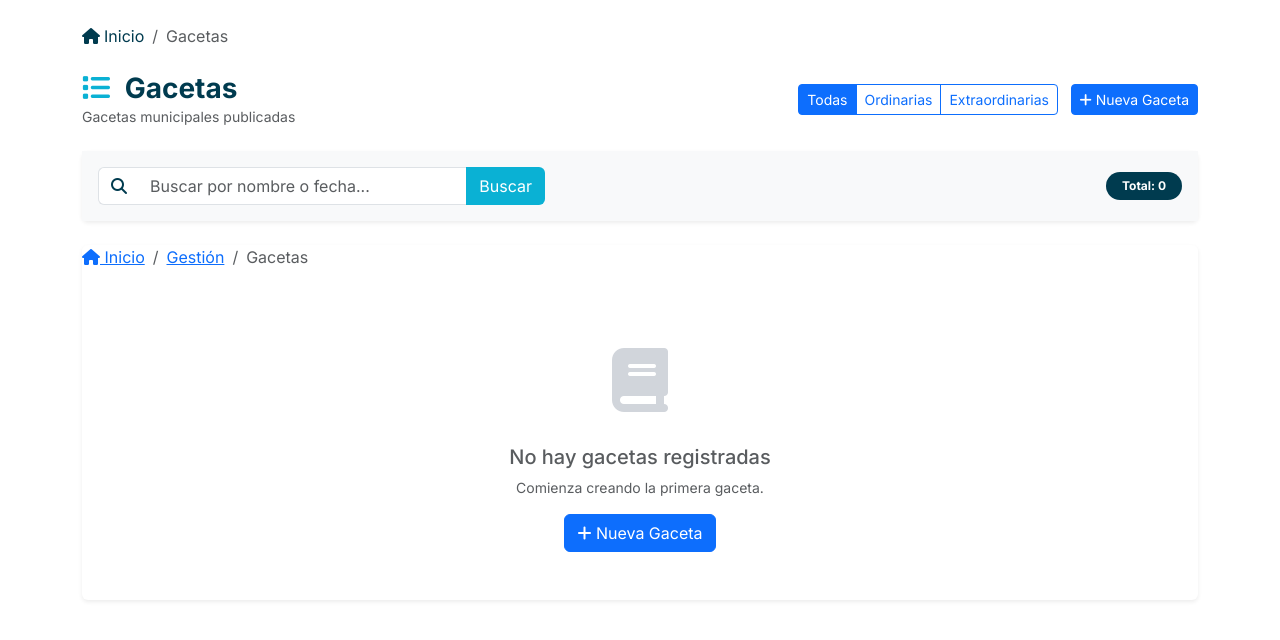
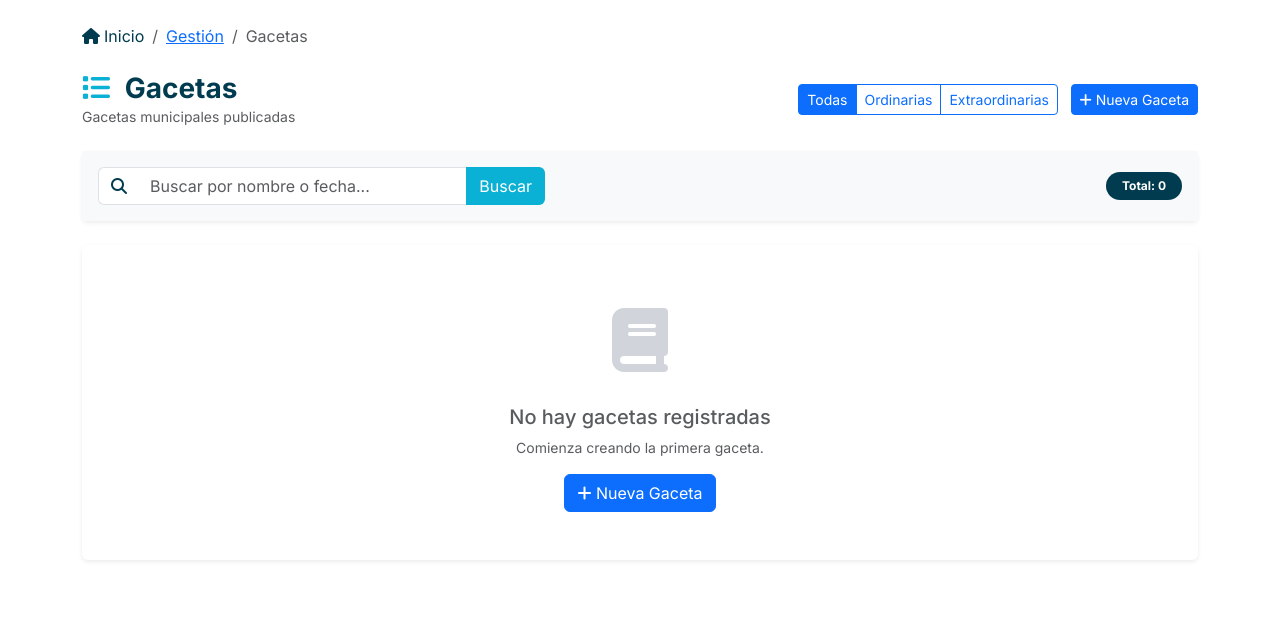
Before and after one commit to Ly239/municipal-consejoj, a Django app: page /documents/gazette/ in a window 1280 px wide. Shown: the top 640 px of the page. Run offline with Django 3.2, Linux system fonts and the light colour scheme; the visitor is signed in with stand-in values (Sample User, id 1); data that the repository does not hold is empty; some libraries are stand-ins or nearby versions.

Commit message:
Agregado breadcrumb gestión a list_base.html atajo para dashboard

```diff
--- a/templates/core/list_base.html
+++ b/templates/core/list_base.html
@@ -8,6 +8,7 @@
 <nav aria-label="breadcrumb" class="mb-4">
   <ol class="breadcrumb bg-transparent p-0 mb-0">
     <li class="breadcrumb-item"><a href="{% url 'core:home' %}" class="text-decoration-none" style="color: var(--color-dark-blue);"><i class="fas fa-home me-1"></i>Inicio</a></li>
+    <li class="breadcrumb-item"><a href="{% url 'core:dashboard' %}">Gestión</a></li>
     <li class="breadcrumb-item active text-muted">{% block breadcrumb_current %}Listado{% endblock %}</li>
   </ol>
 </nav>
--- a/templates/documents/gazette_list.html
+++ b/templates/documents/gazette_list.html
@@ -35,14 +35,6 @@
 
 
 {% block table_content %}
-<!-- Breadcrumb de navegación -->
-<nav aria-label="breadcrumb" class="mb-3">
-    <ol class="breadcrumb">
-        <li class="breadcrumb-item"><a href="{% url 'core:home' %}"><i class="fas fa-home"></i> Inicio</a></li>
-        <li class="breadcrumb-item"><a href="{% url 'core:dashboard' %}">Gestión</a></li>
-        <li class="breadcrumb-item active" aria-current="page">Gacetas</li>
-    </ol>
-</nav>
 
 {% if object_list %}
 <div class="table-responsive">
```
